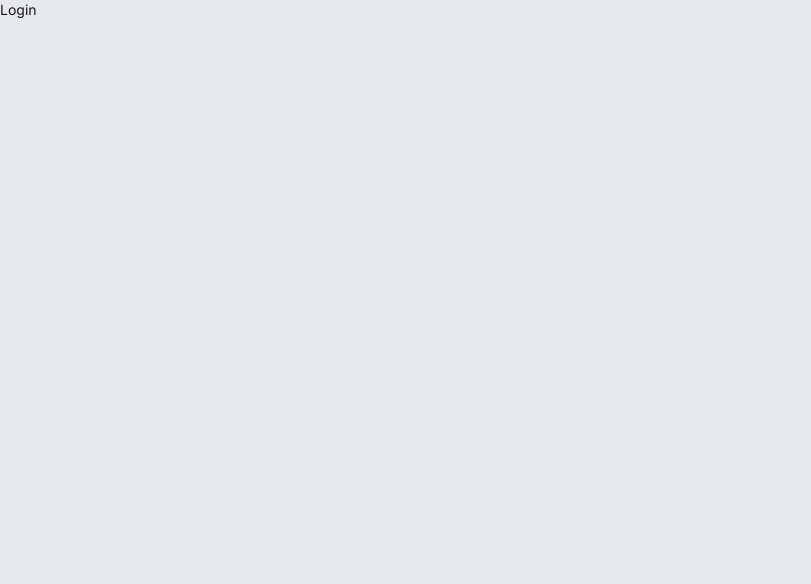
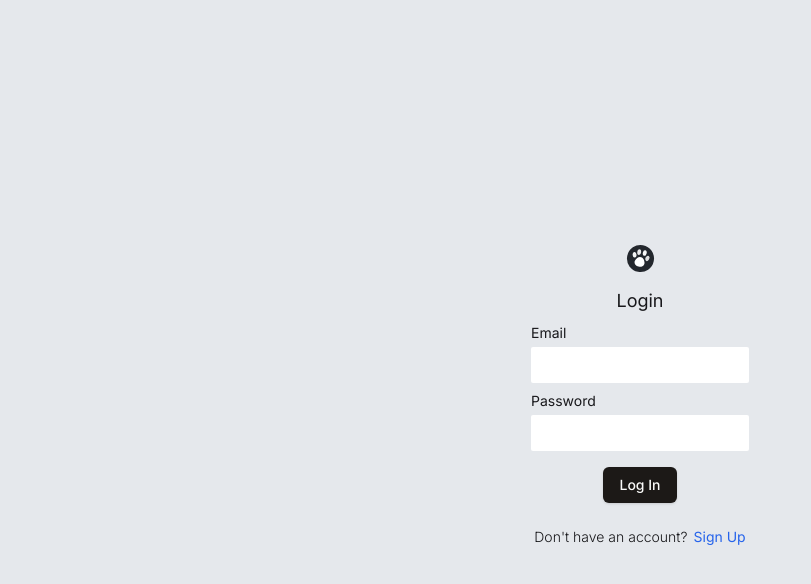
Before and after one commit to tsdineshjai/petcareApp, a Next.js app: page /login in a window 1280 px wide. Shown: the top 584 px of the page, without its empty margins (0-811 px from the left). Built offline with nearby package versions, Linux system fonts and the light colour scheme.

Commit message:
sign in page and sign up page ui done

```diff
--- /dev/null
+++ b/app/(auth)/layout.tsx
@@ -0,0 +1,13 @@
+import Logo from "@/components/logo";
+import React from "react";
+
+function Layout({ children }: { children: React.ReactNode }) {
+	return (
+		<main className="flex flex-col justify-center items-center min-h-screen">
+			<Logo />
+			{children}
+		</main>
+	);
+}
+
+export default Layout;
--- a/app/(auth)/login/page.tsx
+++ b/app/(auth)/login/page.tsx
@@ -1,7 +1,28 @@
+import AuthForm from "@/components/authform";
+import H1 from "@/components/h1";
+import { Button } from "@/components/ui/button";
+import Link from "next/link";
+
 import React from "react";
 
 function Login() {
-	return <div>Login</div>;
+	return (
+		<main className=" w-fit flex-col gap-2 p-3 flex justify-center items-center ">
+			<H1 className="m-2">Login</H1>
+			<AuthForm />
+			<Button variant="default">Log In</Button>
+
+			<p className=" font-light mt-[1rem]">
+				Don&apos;t have an account?
+				<Link
+					className="font-normal text-blue-600 hover:text-blue-800 transition	  ml-[6px]"
+					href={"/signup"}
+				>
+					Sign Up
+				</Link>
+			</p>
+		</main>
+	);
 }
 
 export default Login;
--- a/app/(auth)/signup/page.tsx
+++ b/app/(auth)/signup/page.tsx
@@ -1,7 +1,28 @@
+import AuthForm from "@/components/authform";
+import H1 from "@/components/h1";
+import { Button } from "@/components/ui/button";
+import Link from "next/link";
 import React from "react";
 
 function Signup() {
-	return <div>Signup</div>;
+	return (
+		<main className=" w-fit flex-col gap-2 p-3 flex justify-center items-center ">
+			<H1 className="m-2">Sign Up</H1>
+			<AuthForm />
+
+			<Button variant="default">Sign Up</Button>
+
+			<p className=" font-light mt-[1rem]">
+				Already have an account?
+				<Link
+					className="font-normal text-blue-600 hover:text-blue-800 transition	  ml-[6px]"
+					href={"/signup"}
+				>
+					Log In
+				</Link>
+			</p>
+		</main>
+	);
 }
 
 export default Signup;
--- /dev/null
+++ b/components/authform.tsx
@@ -0,0 +1,36 @@
+"use client";
+
+import React from "react";
+import { Button } from "./ui/button";
+import Link from "next/link";
+import { usePathname } from "next/navigation";
+
+function AuthForm() {
+	const pathname = usePathname();
+	return (
+		<>
+			<section>
+				<div>
+					<label htmlFor="Email">Email</label>
+				</div>
+				<input
+					type="email"
+					name="email"
+					id="Email"
+					className="rounded-sm mt-1 px-1 py-2  mb-2"
+				/>
+				<div>
+					<label htmlFor="passwd">Password</label>
+				</div>
+				<input
+					type="password"
+					name="password"
+					id="passwd"
+					className="rounded-sm mt-1 px-1 py-2  mb-2"
+				/>
+			</section>
+		</>
+	);
+}
+
+export default AuthForm;
```
